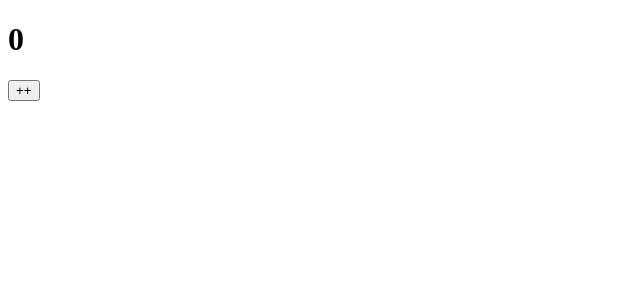
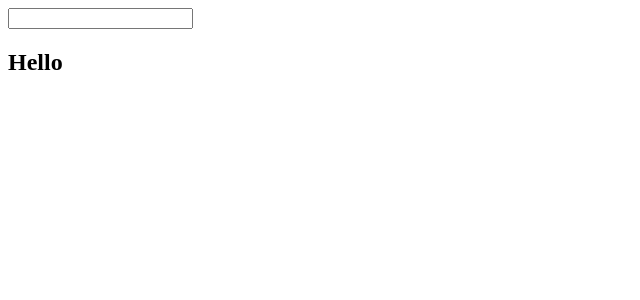
Before and after one commit to raghav511/ppa-mern, a React (Vite) app in the folder React/day4/: page / in a window 1280 px wide. Shown: the top 300 px of the page, without its empty margins (0-640 px from the left). Built offline with nearby package versions, Linux system fonts and the light colour scheme.

Commit message:
vite react app - import,export - starting to understand states / data of the component

```diff
--- a/React/day4/src/App.jsx
+++ b/React/day4/src/App.jsx
@@ -1,32 +1,18 @@
-import { useState } from "react";
+const MainApp = () => {
+  let searchText = "Hello";
 
-const MainApp = () => {
-    const [counter, setCounter] = useState(0); // 0
+  const handleSearch = (e) => {
+    const val = e.target.value;
+    searchText = val;
+    console.log(searchText);
+  };
 
-    // your remote can take either "direct value" OR give it a "callback"
-
-    // const handleIncrement = () => {
-    //     setCounter(counter + 1); // please change the value to 1 --> Noted!
-    //     setCounter(counter + 1); // please change the value to 1 --> Noted!
-    //     setCounter(counter + 1); // please change the value to 1 --> Noted!
-    // };
-
-    const handleIncrement = () => {
-        setCounter((prev) => {
-            return prev + 1;
-        }); // please change the value to old-value + 1 --> Noted!
-
-        setCounter((prev) => {
-            return prev + 1;
-        }); // please change the value to old-value + 1 --> Noted!
-    };
-
-    return (
-        <div>
-            <h1>{counter}</h1>
-            <button onClick={handleIncrement}>++</button>
-        </div>
-    );
+  return (
+    <div>
+      <input type="text" onKeyUp={handleSearch} />
+      <h2>{searchText}</h2>
+    </div>
+  );
 };
 
-export default MainApp;
+export default MainApp; //default
--- a/React/day4/src/main.jsx
+++ b/React/day4/src/main.jsx
@@ -7,7 +7,7 @@ const domRoot = document.getElementById("root");
 const reactRoot = createRoot(domRoot);
 
 reactRoot.render(
-    // <StrictMode>
+  <StrictMode>
     <App />
-    // </StrictMode>
+  </StrictMode>
 );
```
Also changed, not shown: 1 other file (tests, documents, lock files or other folders).
